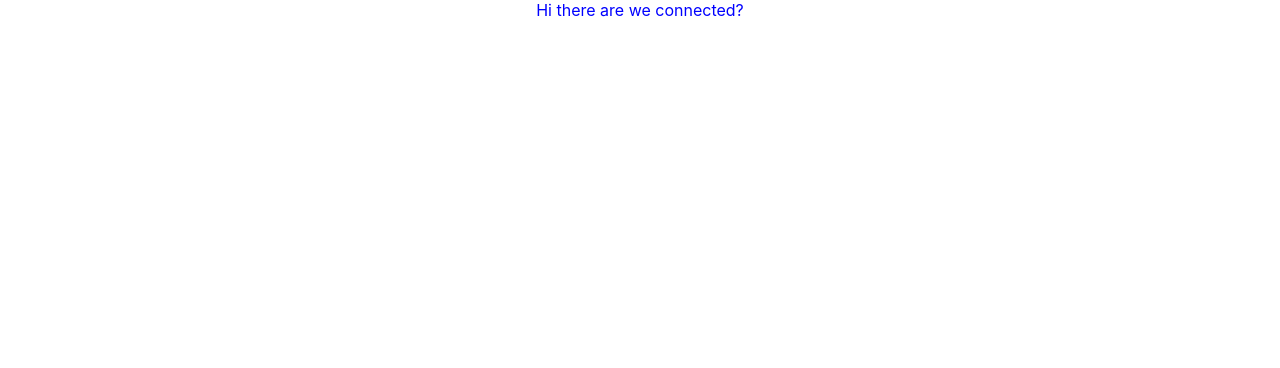
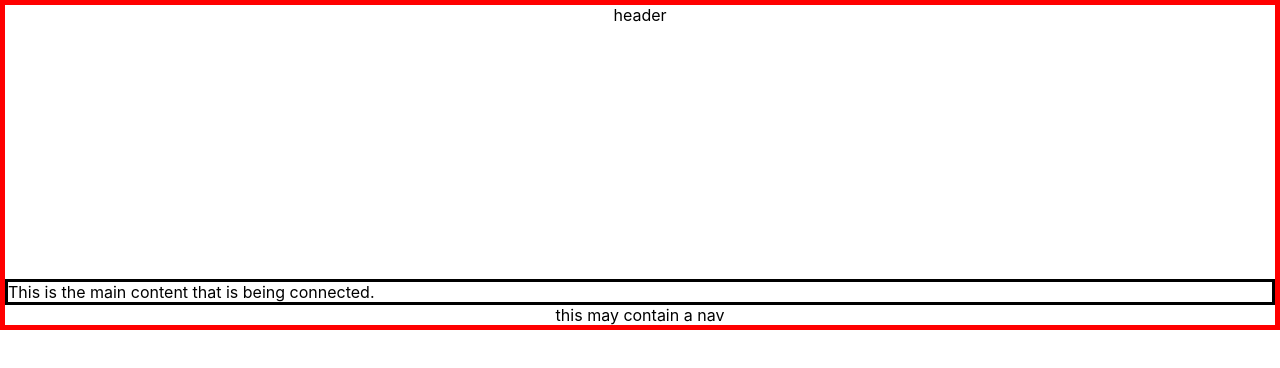
Before and after one commit to JordanR-img/J-J, a React (Create React App) app: page / in a window 1280 px wide. Shown: the top 368 px of the page. Built offline with nearby package versions, Linux system fonts and the light colour scheme.

Commit message:
started making the layout of the page trying to get everything in the right place

```diff
--- /dev/null
+++ b/src/Styling/HomePage/HomePage.module.css
@@ -0,0 +1,14 @@
+* {
+    box-sizing: border-box;
+}
+
+.HomePage {
+    display: flex;
+    flex-direction: column;
+    height: 100%;
+
+
+
+    border: solid red 5px;
+
+};
--- a/src/Styling/HomePage/HomePageMainContent.module.css
+++ b/src/Styling/HomePage/HomePageMainContent.module.css
@@ -1,3 +1,10 @@
-.test {
- color: blue;
-};
+* {
+  box-sizing: border-box;
+}
+
+.MainContentBox {
+  border: solid black;
+  display: inline-block;
+  display: flex;
+  margin-top: 20%;
+}
--- /dev/null
+++ b/src/components/MainContentHomePage.js
@@ -0,0 +1,18 @@
+import Style from '../Styling/HomePage/HomePageMainContent.module.css';
+
+
+export default function MainContent(){
+return (
+    <div className={Style.MainContentBox}>
+            This is the main content that is being connected.
+
+
+    </div>
+
+
+
+)
+
+
+
+};
--- a/src/pages/HomePage.js
+++ b/src/pages/HomePage.js
@@ -1,5 +1,19 @@
-import Style from '../Styling/HomePage/HomePageMainContent.module.css'
+import Style from '../Styling/HomePage/HomePage.module.css';
+import MainContent from "../components/MainContentHomePage";
+export default function HomePage() {
+  return (
 
-export default function HomePage() {
-  return <div className={Style.test}>Hi there are we connected?</div>;
+    <div className={Style.HomePage}>
+
+      <div><header>header</header></div>
+
+        <MainContent />
+
+
+
+      <div><footer>this may contain a nav</footer></div>
+
+
+    </div>
+  );
 }
```
